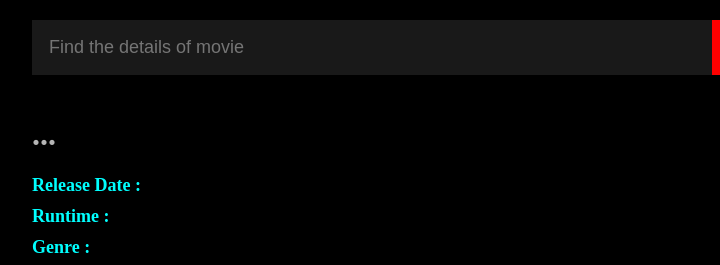
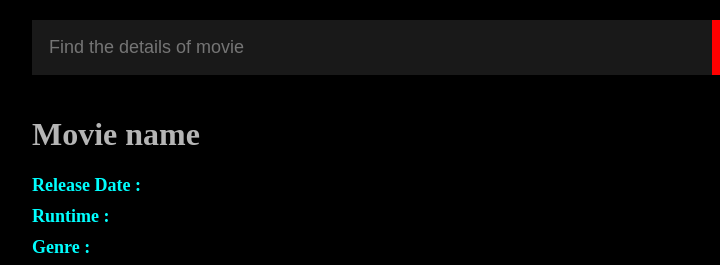
Before and after one commit to saurabhpatil407/Movie-Data-Fetch-App, a plain HTML site: page index.html in a window 1280 px wide. Shown: the top 265 px of the page, 208-928 px from the left. Drawn offline with Linux system fonts and the light colour scheme.

Commit message:
Movie Heading changed

```diff
--- a/index.html
+++ b/index.html
@@ -16,7 +16,7 @@
     </div>
     <div class="container">
         <div>
-            <h1 id="movieTitle">...</h1>
+            <h1 id="movieTitle">Movie name</h1>
             <p>Release Date : <span id="date"></span></p>
             <p>Runtime : <span id="runtime"></span></p>
             <p>Genre : <span id="genre"></span></p>
```
